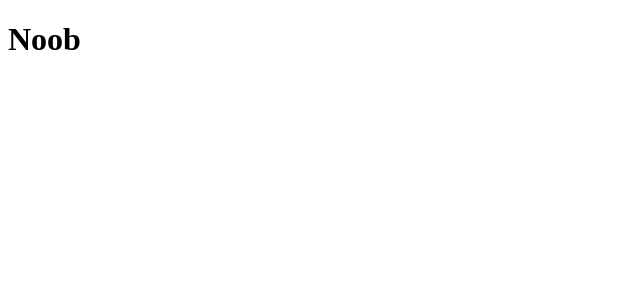
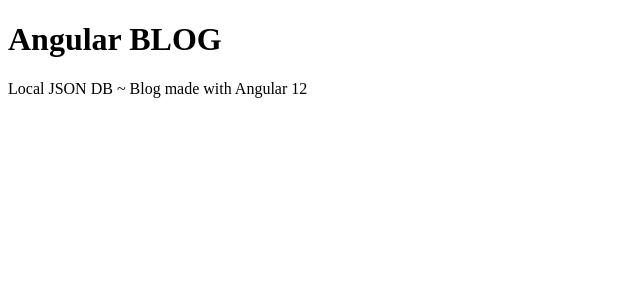
Before and after one commit to Sri2k/SSBlog, an Angular app in the folder SSBlog/: page / in a window 1280 px wide. Shown: the top 300 px of the page, without its empty margins (0-640 px from the left). Built offline with nearby package versions, Linux system fonts and the light colour scheme.

Commit message:
app component templates created

```diff
--- a/SSBlog/src/app/app.component.html
+++ b/SSBlog/src/app/app.component.html
@@ -1 +1,8 @@
-<h1>Noob</h1>
+<div class="jumbotron jumbotron-fluid">
+  <div class="container">
+    <p class="text-right logout" (click) ="logout()" > <b *ngIf="user"> {{user}} |  Logout</b> </p>
+    <h1 class="display-10">Angular BLOG</h1>
+    <p class="lead">Local JSON DB ~ Blog made with Angular 12</p>
+  </div>
+</div>
+<router-outlet></router-outlet>
--- a/SSBlog/src/app/app.component.ts
+++ b/SSBlog/src/app/app.component.ts
@@ -1,4 +1,5 @@
 import { Component } from '@angular/core';
+import { Router } from '@angular/router';
 
 @Component({
   selector: 'app-root',
@@ -6,5 +7,30 @@
   styleUrls: ['./app.component.scss']
 })
 export class AppComponent {
-  title = 'SSBlog';
+  user: any;
+
+  constructor(private router: Router) {
+    const userJson = localStorage.getItem('user');
+    if (userJson !== null) {
+      this.user = JSON.parse(userJson);
+    }
+    console.log('this.user', this.user)
+  }
+
+  logout() {
+    localStorage.clear();
+    this.router.navigateByUrl('login');
+    location.reload()
+  }
+
+  ngOnInit() {
+    const userJson = localStorage.getItem('user');
+    if (userJson !== null) {
+      this.user = JSON.parse(userJson);
+    }
+    console.log('this.user', this.user)
+    if(!this.user) {
+      this.router.navigateByUrl('login');
+    }
+  }
 }
```
